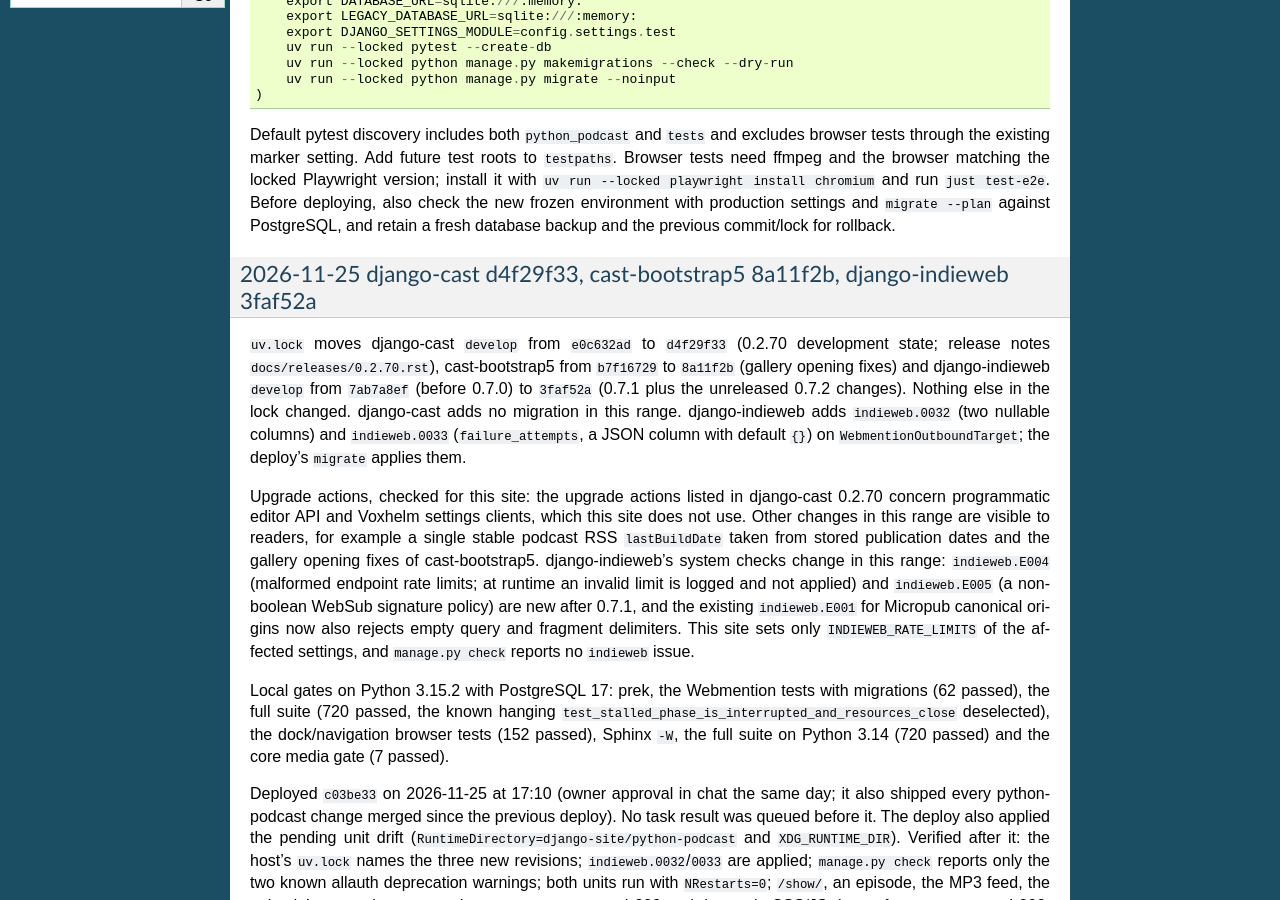
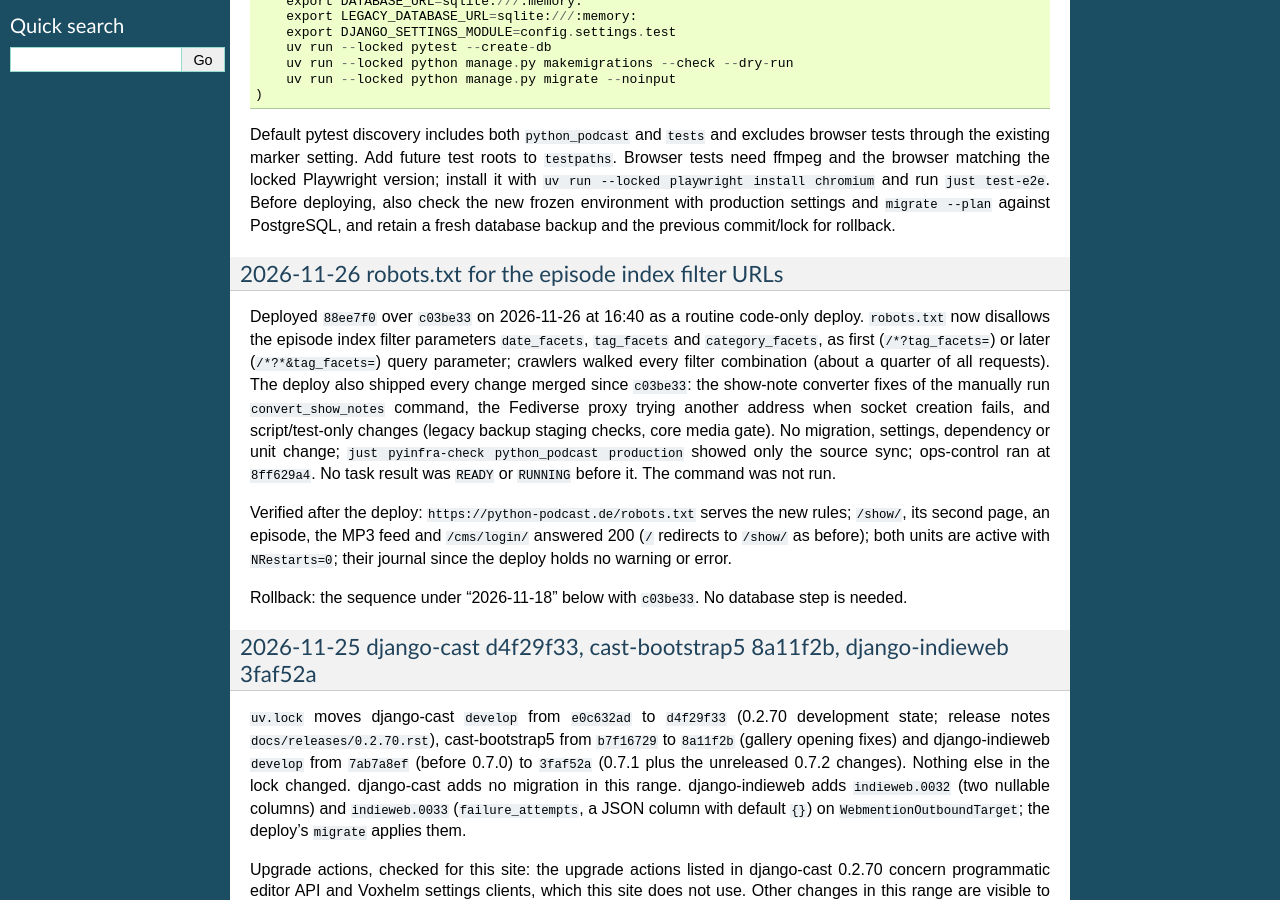
Before and after one commit to ephes/python-podcast, a Sphinx documentation site: the page built from docs/deploy.rst, in a window 1280 px wide and 900 px high, scrolled down 1149 px. Built offline with Sphinx 7.4.7, drawn with Linux system fonts in a browser that asks for light colours; some of the changed text lies outside the part shown.

Commit message:
Record the robots.txt filter URL deploy in the deploy history

```diff
--- a/docs/deploy.rst
+++ b/docs/deploy.rst
@@ -74,6 +74,31 @@ locked Playwright version; install it with ``uv run --locked playwright install
 chromium`` and run ``just test-e2e``. Before deploying, also check the new frozen
 environment with production settings and ``migrate --plan`` against PostgreSQL,
 and retain a fresh database backup and the previous commit/lock for rollback.
+
+2026-11-26 robots.txt for the episode index filter URLs
+~~~~~~~~~~~~~~~~~~~~~~~~~~~~~~~~~~~~~~~~~~~~~~~~~~~~~~~
+
+Deployed ``88ee7f0`` over ``c03be33`` on 2026-11-26 at 16:40 as a routine
+code-only deploy. ``robots.txt`` now disallows the episode index filter
+parameters ``date_facets``, ``tag_facets`` and ``category_facets``, as first
+(``/*?tag_facets=``) or later (``/*?*&tag_facets=``) query parameter; crawlers
+walked every filter combination (about a quarter of all requests). The deploy
+also shipped every change merged since ``c03be33``: the show-note converter
+fixes of the manually run ``convert_show_notes`` command, the Fediverse proxy
+trying another address when socket creation fails, and script/test-only
+changes (legacy backup staging checks, core media gate). No migration, settings,
+dependency or unit change; ``just pyinfra-check python_podcast production``
+showed only the source sync; ops-control ran at ``8ff629a4``. No task result was
+``READY`` or ``RUNNING`` before it. The command was not run.
+
+Verified after the deploy: ``https://python-podcast.de/robots.txt`` serves the
+new rules; ``/show/``, its second page, an episode, the MP3 feed and
+``/cms/login/`` answered 200 (``/`` redirects to ``/show/`` as before); both
+units are active with ``NRestarts=0``; their journal since the deploy holds no
+warning or error.
+
+Rollback: the sequence under "2026-11-18" below with ``c03be33``. No database
+step is needed.
 
 2026-11-25 django-cast d4f29f33, cast-bootstrap5 8a11f2b, django-indieweb 3faf52a
 ~~~~~~~~~~~~~~~~~~~~~~~~~~~~~~~~~~~~~~~~~~~~~~~~~~~~~~~~~~~~~~~~~~~~~~~~~~~~~~~~~~
```
